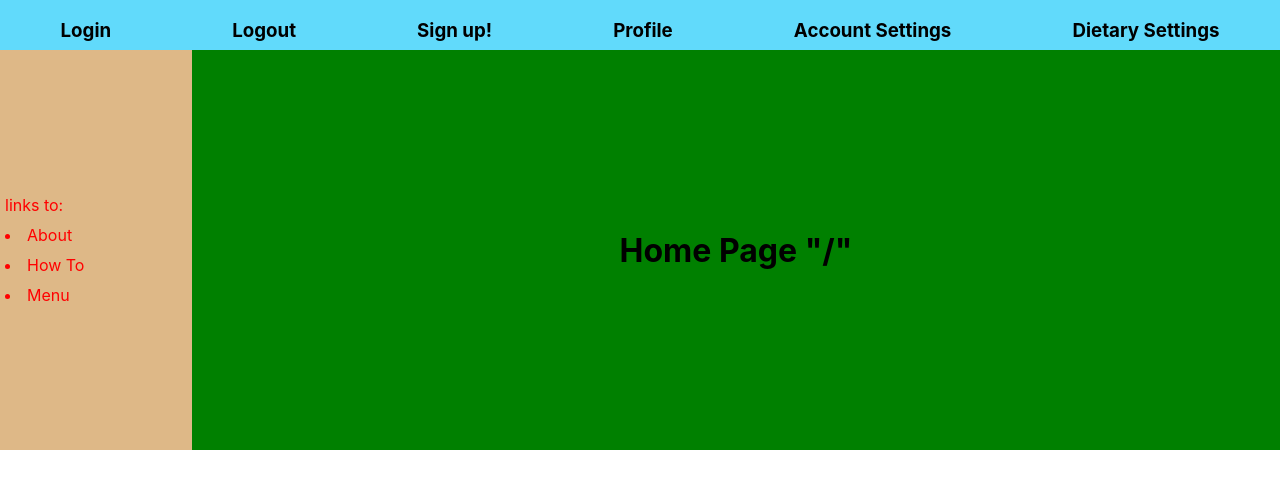
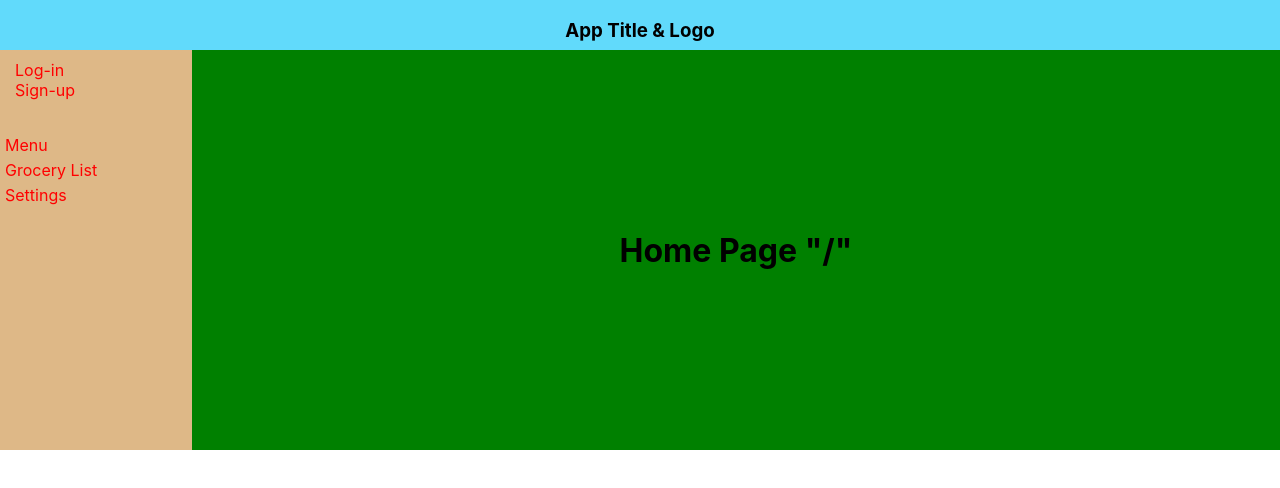
Before and after one commit to whammydiver/LHL-Final-Project, a React (Create React App) app: page / in a window 1280 px wide. Shown: the top 488 px of the page. Built offline with nearby package versions, Linux system fonts and the light colour scheme.

Commit message:
edit homepage to resemble wireframe

```diff
--- a/public/index.html
+++ b/public/index.html
@@ -26,6 +26,7 @@
     -->
     <title>React App</title>
   </head>
+
   <body>
     <noscript>You need to enable JavaScript to run this app.</noscript>
     <div id="root"></div>
@@ -39,5 +40,7 @@
       To begin the development, run `npm start` or `yarn start`.
       To create a production bundle, use `npm run build` or `yarn build`.
     -->
+
+
   </body>
 </html>
--- a/src/App.css
+++ b/src/App.css
@@ -16,7 +16,7 @@
 .sidebar {
   display: flex;
   flex-direction: column;
-  justify-content: center;
+  justify-content: flex-start;
   height: 400px;
   width: 15%;
   background-color: burlywood;
@@ -37,3 +37,11 @@
   background-color: green;
 
 }
+
+.log-in {
+  flex-direction: column;
+  padding: 10px;
+  justify-content: flex-start;
+  align-items: flex-start;
+  align-content: flex-start;
+}
--- a/src/App.js
+++ b/src/App.js
@@ -7,10 +7,16 @@ function App() {
       <Header />
       <div className="App">
         <div className="sidebar">
-          <p className="sidebar-text">links to:</p>
-          <li className="sidebar-text">About</li>
-          <li className="sidebar-text">How To</li>
-          <li className="sidebar-text">Menu</li>
+          <div className="log-in">
+           <span className="sidebar-text">Log-in</span> <br />
+           <span className="sidebar-text">Sign-up</span>
+          </div>
+          <br/>
+          <div>
+            <p className="sidebar-text">Menu</p>
+            <p className="sidebar-text">Grocery List</p>
+            <p className="sidebar-text">Settings</p>
+          </div>
         </div>
         <div className="mainpage">
           <h1>Home Page "/"</h1>
--- a/src/Header.js
+++ b/src/Header.js
@@ -3,12 +3,8 @@ import './App.css';
 export default function Header () {
   return (
     <div className="header">
-      <h3>Login</h3>
-      <h3>Logout</h3>
-      <h3>Sign up!</h3>
-      <h3>Profile</h3>
-      <h3>Account Settings</h3>
-      <h3>Dietary Settings</h3>
+      <h3>App Title & Logo</h3>
+
     </div>
   );
 }
--- a/src/components/button.css
+++ b/src/components/button.css
@@ -9,10 +9,10 @@
 }
 .storybook-button--primary {
   color: white;
-  background-color: #1ea7fd;
+  background-color: #772f1a;
 }
 .storybook-button--secondary {
-  color: #333;
+  color: #772f1a;
   background-color: transparent;
   box-shadow: rgba(0, 0, 0, 0.15) 0px 0px 0px 1px inset;
 }
```
